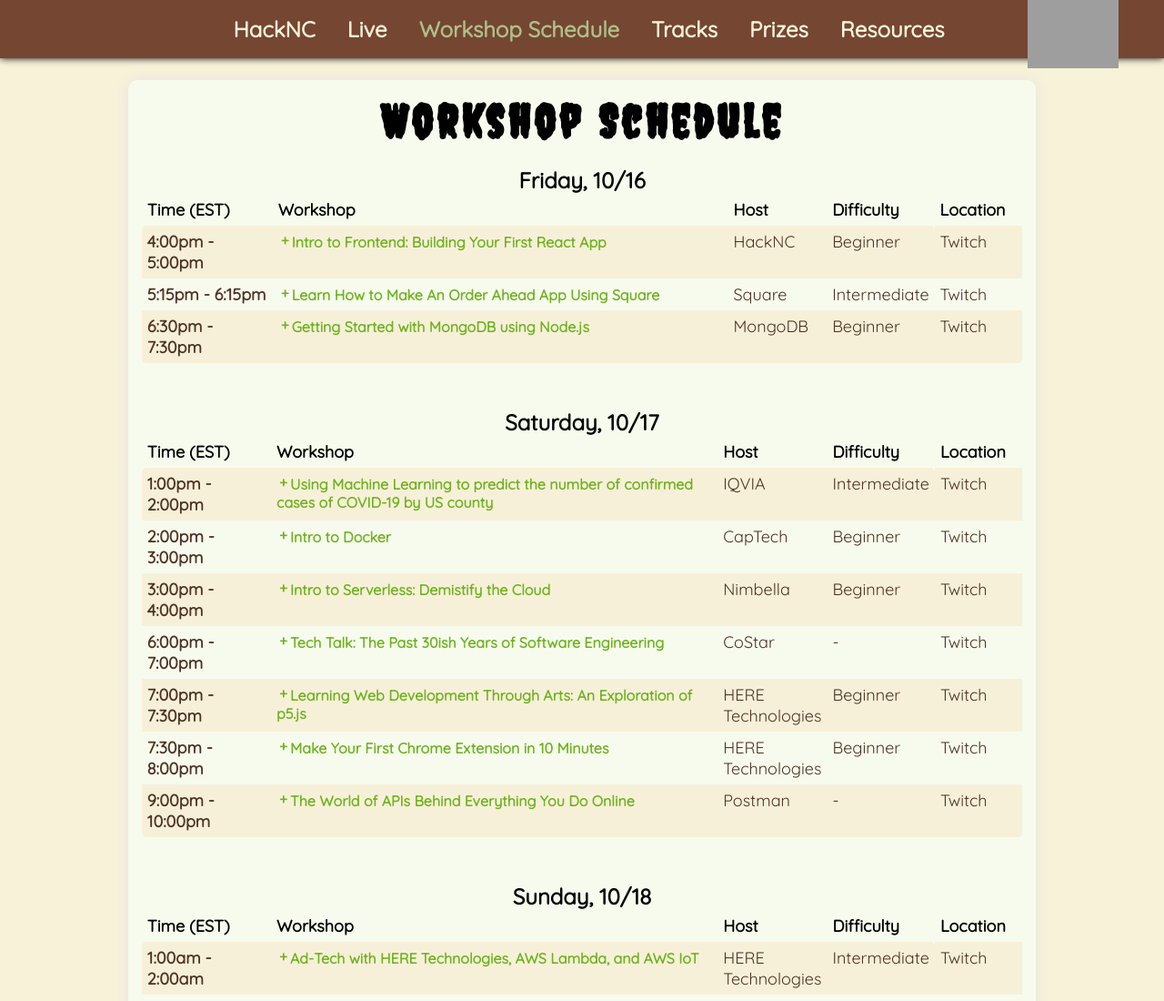
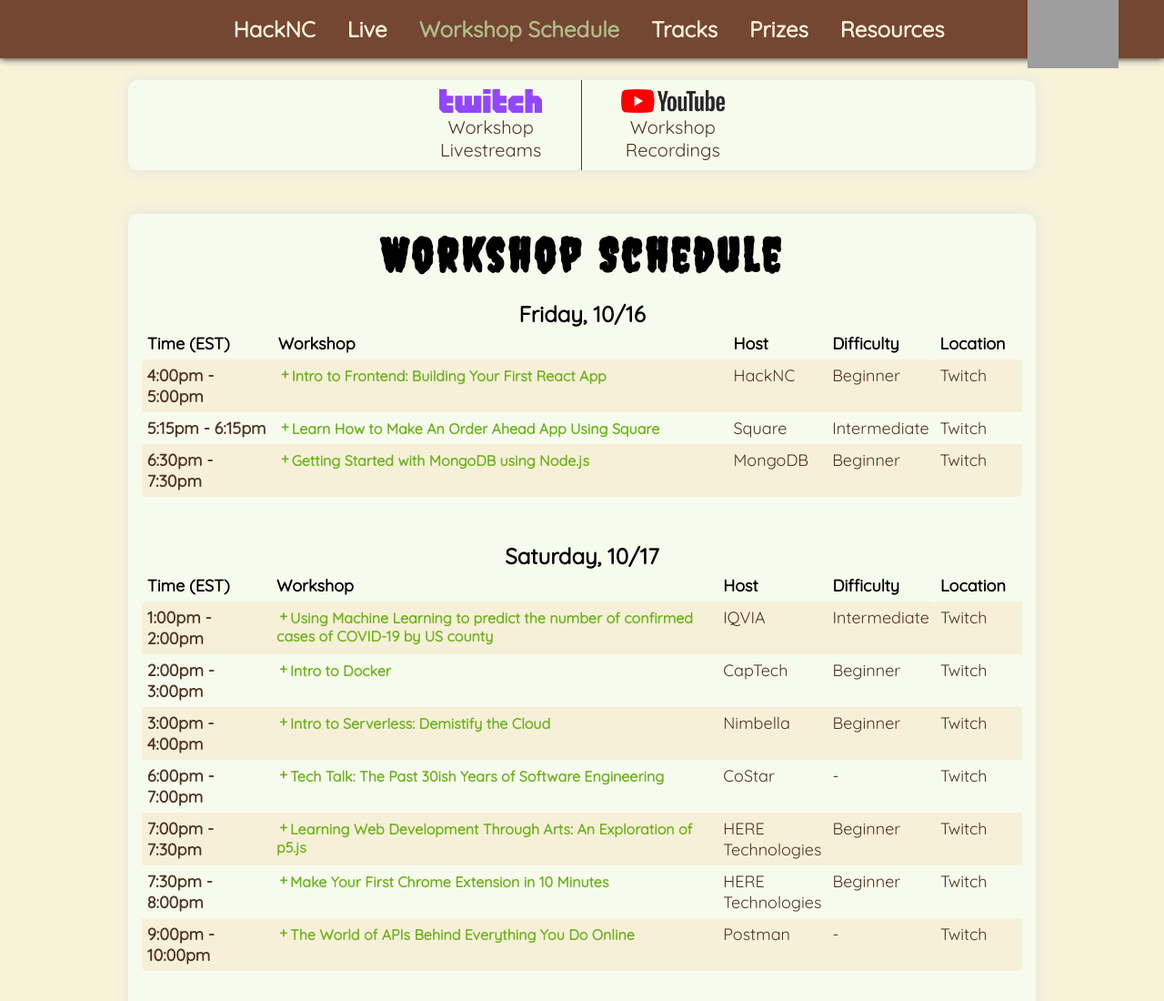
Before and after one commit to HackNC/fall2020, a plain HTML site: page live/workshop-schedule/index.html in a window 1280 px wide. Shown: the top 1100 px of the page at 91% size. Drawn offline with nearby package versions, Linux system fonts and the light colour scheme; grey boxes are pictures that could not be loaded.

Commit message:
Consolidate panels, add links to Workshop schedule page

```diff
--- a/live/workshop-schedule/index.html
+++ b/live/workshop-schedule/index.html
@@ -61,6 +61,21 @@
         </div>
 
         <div class="container">
+            <div id="links" class="card full-width">
+                <div>
+                    <a target="_blank" href="https://www.twitch.tv/hacknc">
+                        <img src="/static/assets/images/twitch.svg">
+                        <p>Workshop Livestreams</p>
+                    </a>
+                </div>
+                <div>
+                    <a target="_blank"
+                        href="https://www.youtube.com/channel/UCDRN6TMC27uSDsZosIwUrZg">
+                        <img src="/static/assets/images/youtube.png">
+                        <p>Workshop Recordings</p>
+                    </a>
+                </div>
+            </div>
             <div id="schedule" class="card full-width">
                 <h1>Workshop Schedule</h1>
                 <div id="schedule-container"></div>
```
Also changed, not shown: static/assets/schedule.json (+3 -10 lines), static/assets/images/youtube.png (added).
